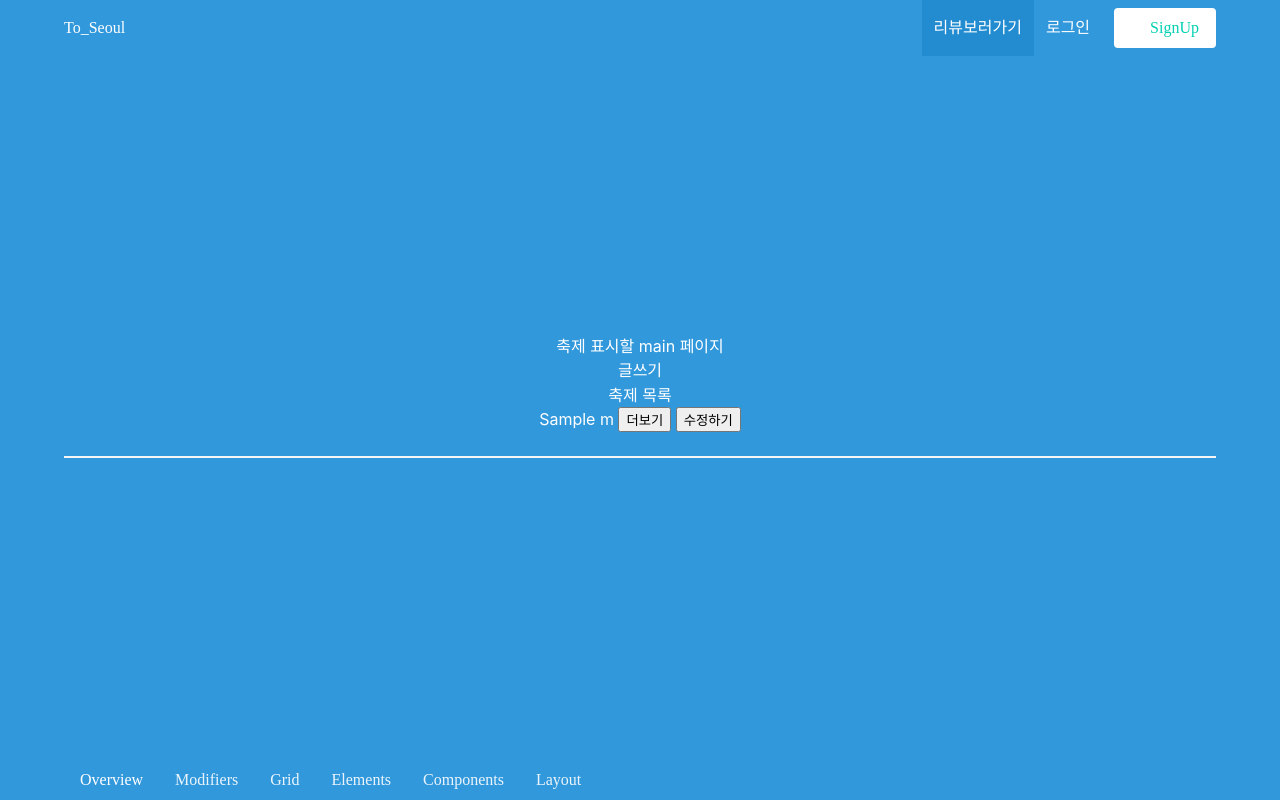
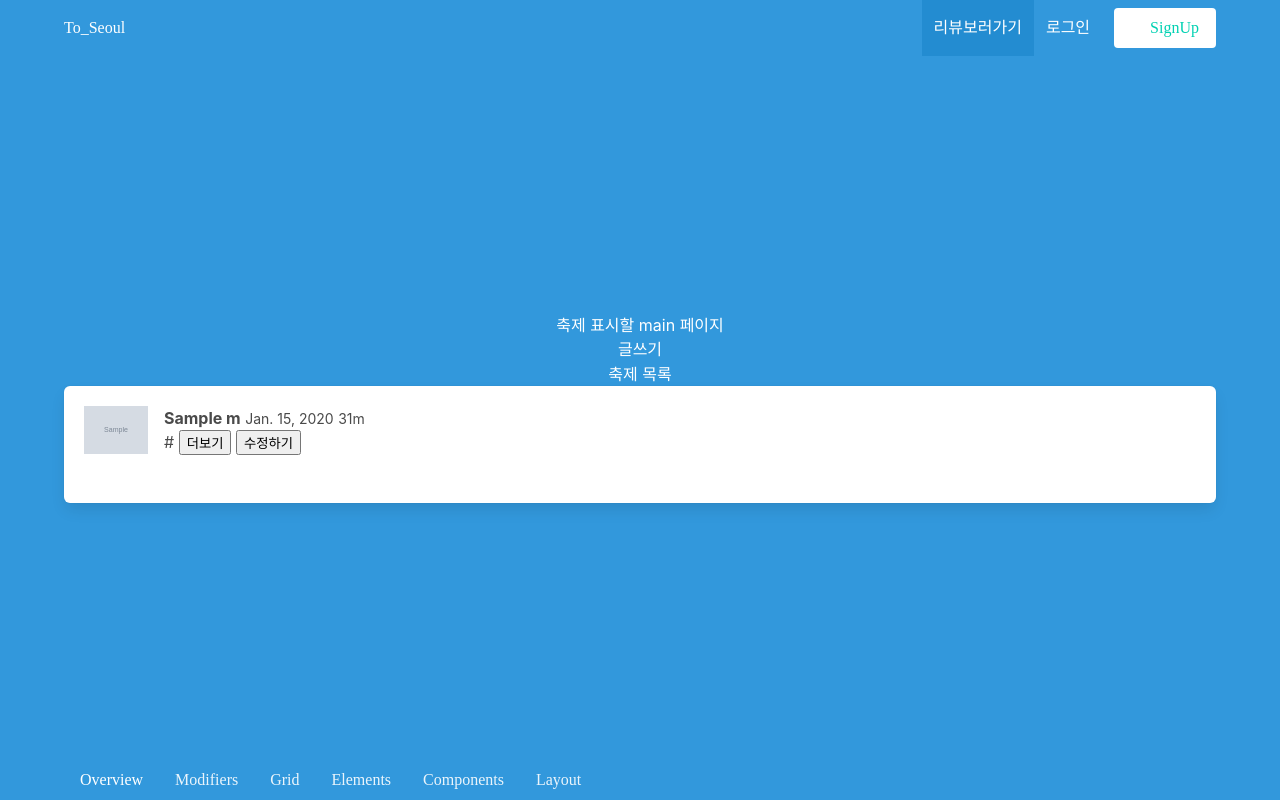
Before and after one commit to judyi19997/to-seoul--from-the_end, a Django app: page /festival/home in a window 1280 px wide. Run offline with Django 3.2, Linux system fonts and the light colour scheme; tables that the repository leaves empty hold one stand-in row (values such as "Sample post"); grey boxes marked "Sample" are stand-in pictures; some web fonts are replaced.

Commit message:
css 추가

```diff
--- a/toSeoulfromEnd/festival/templates/festival_home.html
+++ b/toSeoulfromEnd/festival/templates/festival_home.html
@@ -6,13 +6,47 @@
 
     <h5>축제 목록</h5>
     {% for festival in festivals %}
-    {{festival.title}}
-    <button type = 'submit'><a href="{%url 'detail' festival.id%}">더보기</a></button>
+    <div class="box">
+        <article class="media">
+          <div class="media-left">
+            <figure class="image is-64x64">
+              {% if festival.image %}
+              <img src="{{ festival.image.url }}" alt="Image">
+              {% endif %}
+            </figure>
+          </div>
+          <div class="media-content">
+            <div class="content">
+              <p>
+                <strong>{{festival.title}}</strong> <small>{{festival.period}}</small> <small>31m</small>
+                <br>
+               {{festival.link}}
+               <button type = 'submit'><a href="{%url 'detail' festival.id%}">더보기</a></button>
 
-    <button><a href="{%url 'edit' festival.id%}">수정하기</a></button>
-
-    <hr>
-    {% endfor %}
-
-
+               <button><a href="{%url 'edit' festival.id%}">수정하기</a></button>
+              </p>
+            </div>
+            <nav class="level is-mobile">
+              <div class="level-left">
+                <a class="level-item" aria-label="reply">
+                  <span class="icon is-small">
+                    <i class="fas fa-reply" aria-hidden="true"></i>
+                  </span>
+                </a>
+                <a class="level-item" aria-label="retweet">
+                  <span class="icon is-small">
+                    <i class="fas fa-retweet" aria-hidden="true"></i>
+                  </span>
+                </a>
+                <a class="level-item" aria-label="like">
+                  <span class="icon is-small">
+                    <i class="fas fa-heart" aria-hidden="true"></i>
+                  </span>
+                </a>
+              </div>
+            </nav>
+          </div>
+        </article>
+      </div>
+      {% endfor %}
 {% endblock %}
--- a/toSeoulfromEnd/review/templates/review_detail.html
+++ b/toSeoulfromEnd/review/templates/review_detail.html
@@ -1,3 +1,6 @@
+{% extends 'base.html'%}
+{% block content %}
+
 <h1> Detail Page </h1>
 
 <h3>제목 : {{review.title}}</h3>
@@ -20,3 +23,5 @@
 <a href="{%url 'review'%}">메인 홈</a>
 <a href="{%url 'review_edit' review.id%}">수정하기</a>
 <a href="{%url 'review_delete' review.id%}">삭제하기</a>
+
+{% endblock %}
--- a/toSeoulfromEnd/review/templates/review_edit.html
+++ b/toSeoulfromEnd/review/templates/review_edit.html
@@ -1,3 +1,6 @@
+{% extends 'base.html'%}
+{% block content %}
+
 <h1>글 수정하기</h1>
 
 <form action="{%url 'review_update' review.id%}" method="POST">
@@ -9,3 +12,5 @@
     <button type="submit">저장하기</button>
 
 </form>
+
+{% endblock %}
--- a/toSeoulfromEnd/review/templates/review_new.html
+++ b/toSeoulfromEnd/review/templates/review_new.html
@@ -1,4 +1,5 @@
-
+{% extends 'base.html'%}
+{% block content %}
 <h1>새 글 작성하기</h1>
 
 <form method="POST" enctype="multipart/form-data">
@@ -10,3 +11,4 @@
     <input class="btn btn-dark" type="submit" value="저장">
 
 </form>
+{% endblock %}
```
Also changed, not shown: toSeoulfromEnd/account/templates/account.html (+3 -10 lines), toSeoulfromEnd/review/templates/review.html (+48 -13 lines).
